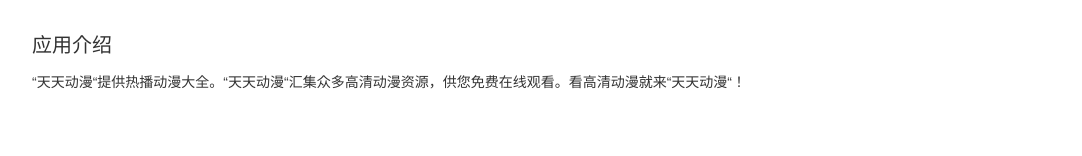
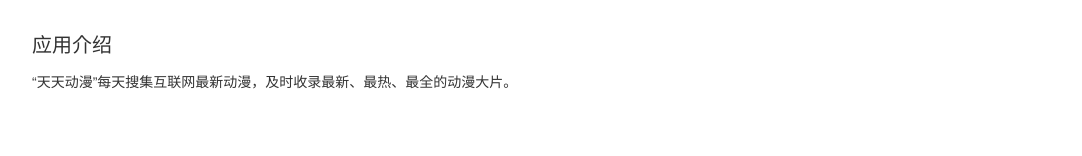
Before and after one commit to SneezeArt/dongman, a plain HTML site: page support/index.html in a window 1280 px wide. Shown: the part 149-305 px from the top of the page, without its empty margins (96-1178 px from the left). Drawn offline with Linux system fonts and the light colour scheme.

Commit message:
Update index.html

```diff
--- a/support/index.html
+++ b/support/index.html
@@ -38,7 +38,7 @@
             <p style="font-size: 20px;padding-bottom: 10px;">应用介绍</p>
             <div class="dsp margin-bottom60">
                 <section>
-                    “天天动漫“提供热播动漫大全。“天天动漫“汇集众多高清动漫资源，供您免费在线观看。看高清动漫就来“天天动漫“！
+                    “天天动漫”每天搜集互联网最新动漫，及时收录最新、最热、最全的动漫大片。
                 </section>
             </div>
         </div>
```
